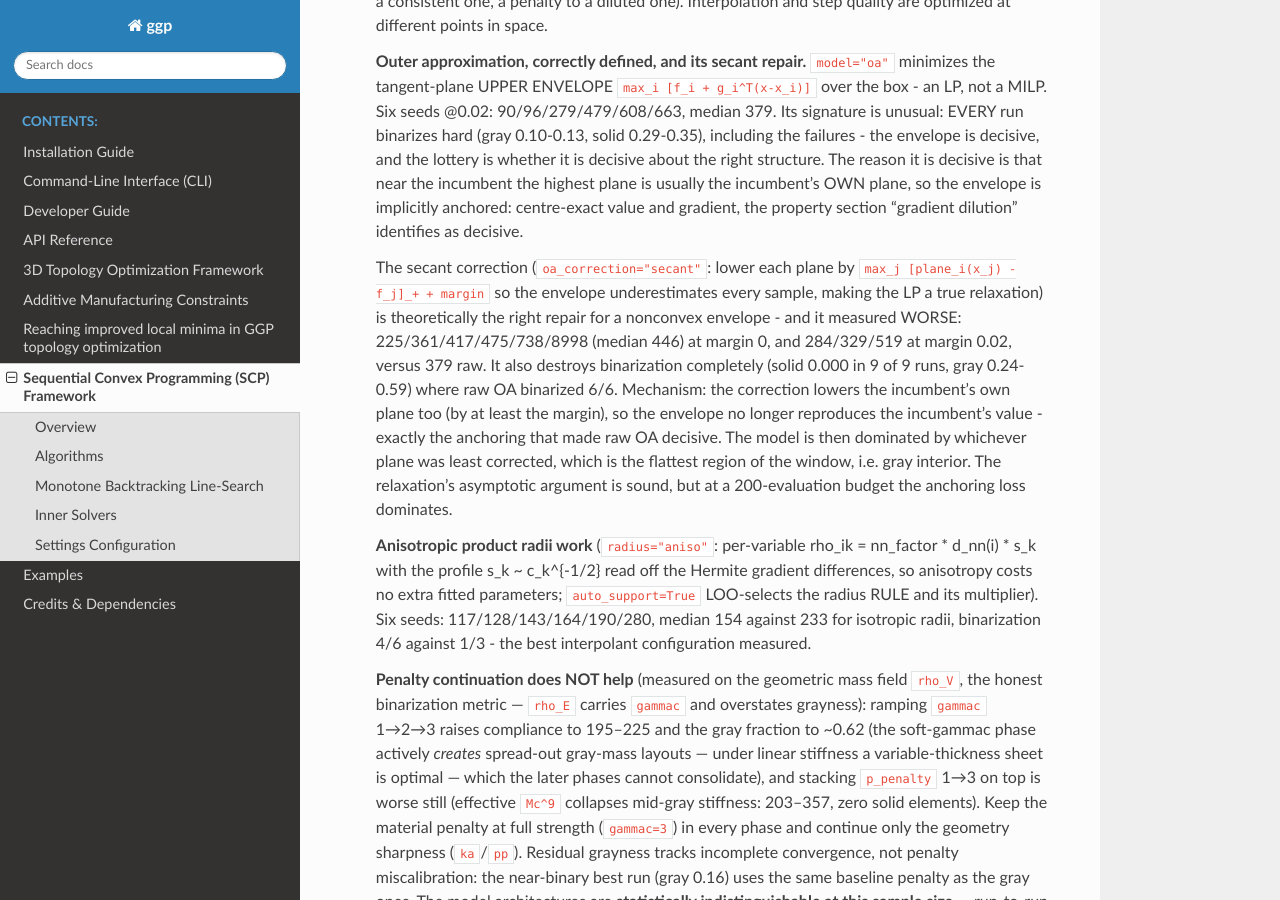
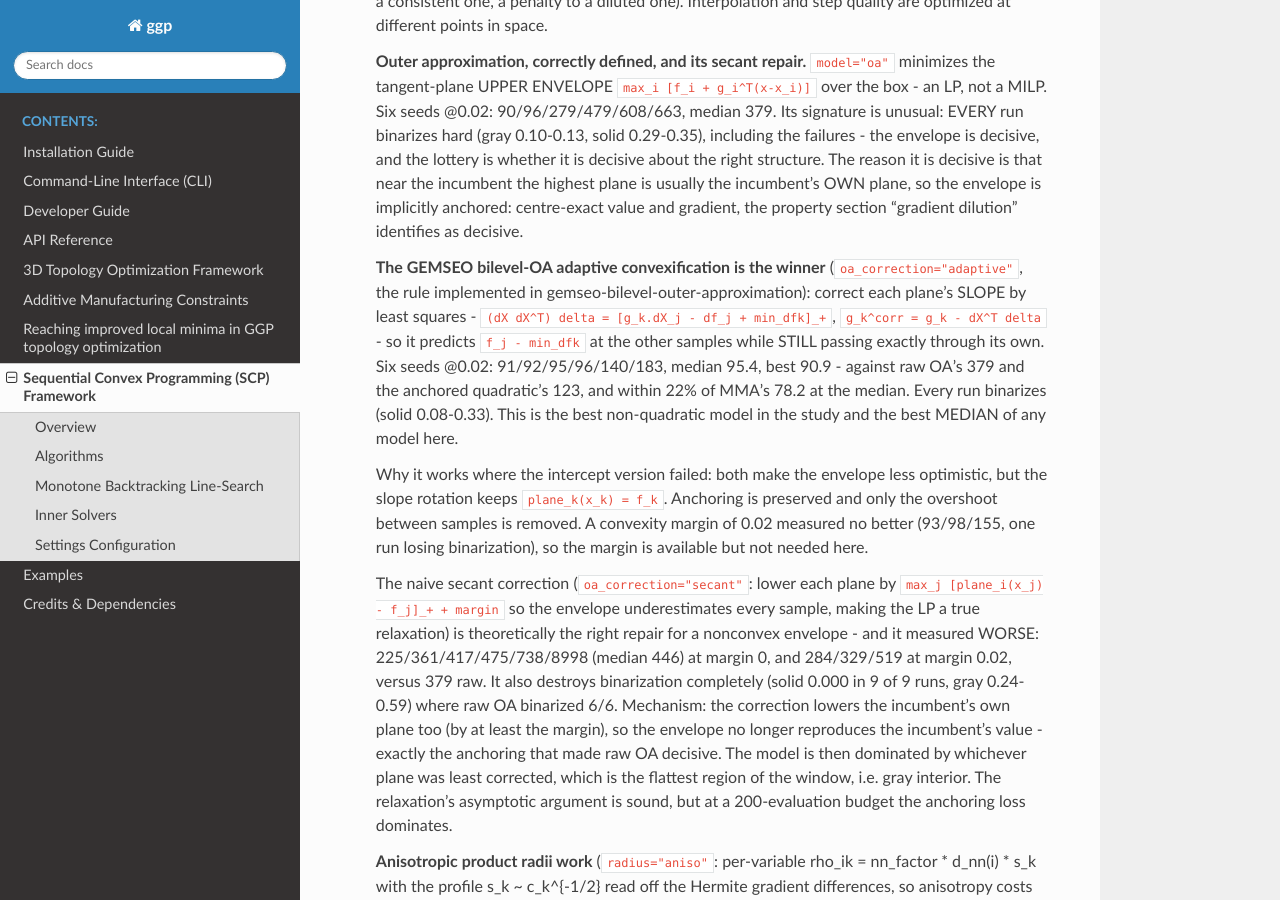
Before and after one commit to SimoneConiglio/generalized_geometry_projection, a Sphinx documentation site: the page built from docs/scp_uno_guide.rst, in a window 1280 px wide and 900 px high, scrolled down 6613 px. Built offline with Sphinx 7.4.7 and the Read the Docs theme 3.1.0, drawn with Linux system fonts in a browser that asks for light colours.

Commit message:
Adaptive convexification is the default for model="oa" - best median measured
Six seeds @0.02: 91/92/95/96/140/183, median 95.4, best 90.9, every run
binarizing (solid 0.08-0.33). Raw OA: 379. Anchored quadratic: 123. MMA
at the same budget: 78.2. This is the best median of any model in the
study.

The contrast with the intercept-shift version (median 446, binarization
0/9) isolates the mechanism: both corrections make the envelope less
optimistic, but rotating the slope keeps plane_k(x_k) = f_k, so the
incumbent's own plane still reproduces the incumbent. Anchoring is what
matters; the overshoot removal is what convexification adds on top.

A convexity margin of 0.02 measured no better (93/98/155), so the margin
stays available and off.

Co-Authored-By: Claude Fable 5 <noreply@anthropic.com>
Claude-Session: https://claude.ai/code/session_01CG7waKSaRC4EUnPzca3QFu

```diff
--- a/docs/scp_uno_guide.rst
+++ b/docs/scp_uno_guide.rst
@@ -362,7 +362,26 @@ The framework provides seven major algorithms:
    centre-exact value and gradient, the property section "gradient
    dilution" identifies as decisive.
 
-   The secant correction (``oa_correction="secant"``: lower each plane by
+   **The GEMSEO bilevel-OA adaptive convexification is the winner**
+   (``oa_correction="adaptive"``, the rule implemented in
+   gemseo-bilevel-outer-approximation): correct each plane's SLOPE by
+   least squares - ``(dX dX^T) delta = [g_k.dX_j - df_j + min_dfk]_+``,
+   ``g_k^corr = g_k - dX^T delta`` - so it predicts ``f_j - min_dfk`` at
+   the other samples while STILL passing exactly through its own. Six
+   seeds @0.02: 91/92/95/96/140/183, median 95.4, best 90.9 - against
+   raw OA's 379 and the anchored quadratic's 123, and within 22% of
+   MMA's 78.2 at the median. Every run binarizes (solid 0.08-0.33).
+   This is the best non-quadratic model in the study and the best
+   MEDIAN of any model here.
+
+   Why it works where the intercept version failed: both make the
+   envelope less optimistic, but the slope rotation keeps
+   ``plane_k(x_k) = f_k``. Anchoring is preserved and only the
+   overshoot between samples is removed. A convexity margin of 0.02
+   measured no better (93/98/155, one run losing binarization), so the
+   margin is available but not needed here.
+
+   The naive secant correction (``oa_correction="secant"``: lower each plane by
    ``max_j [plane_i(x_j) - f_j]_+ + margin`` so the envelope underestimates
    every sample, making the LP a true relaxation) is theoretically the
    right repair for a nonconvex envelope - and it measured WORSE:
```
Also changed, not shown: 2 other files.
